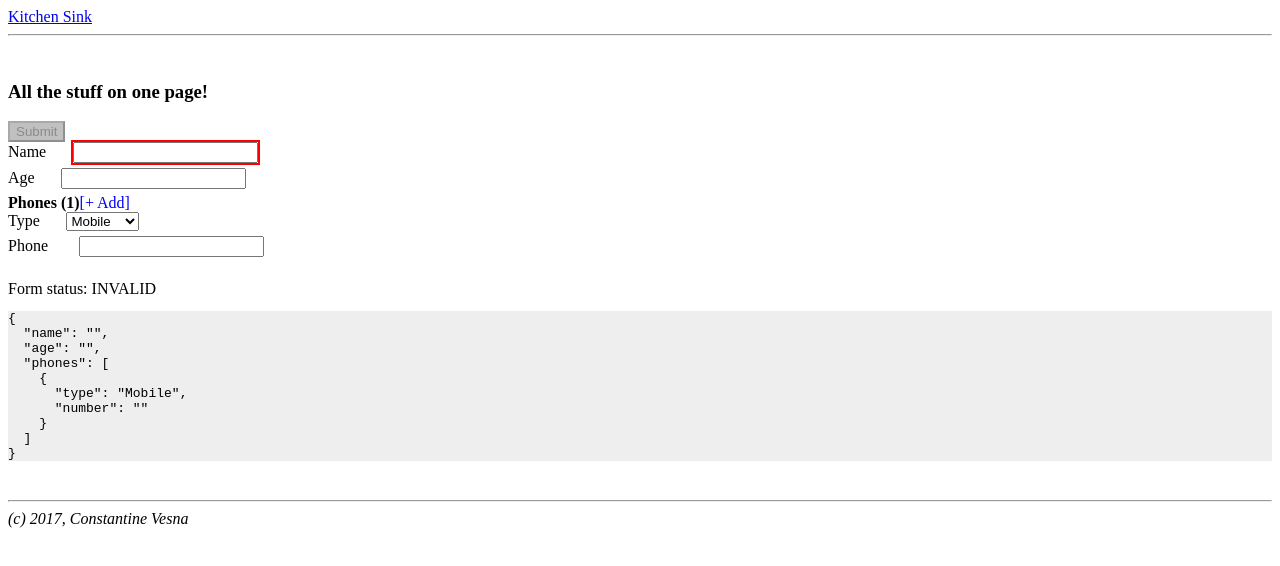
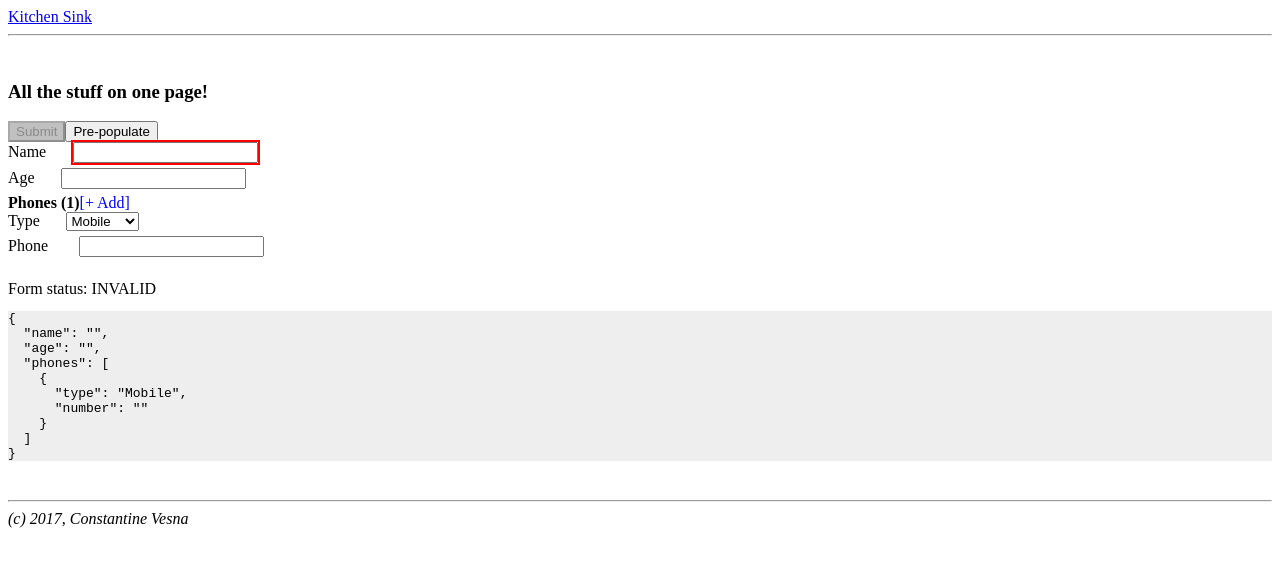
Before and after one commit to c69/angular-reactive-forms, an Angular app: page /kitchen-sink in a window 1280 px wide. Shown: the top 566 px of the page. Built offline with nearby package versions, Linux system fonts and the light colour scheme.

Commit message:
added basic form pre-population

```diff
--- a/src/app/form-kitchen-sink/form-kitchen-sink.component.html
+++ b/src/app/form-kitchen-sink/form-kitchen-sink.component.html
@@ -6,6 +6,7 @@
   (ngSubmit)="sendStuffOutside(kitchenSink.value)"
 >
   <button type="submit" [disabled]="!kitchenSink.valid">Submit</button>
+  <button type="button" (click)="prepopulateForm()">Pre-populate</button>
 
   <label>Name<input formControlName="name" type="text" /></label>
   <label>Age<input formControlName="age" type="text" /></label>
--- a/src/app/form-kitchen-sink/form-kitchen-sink.component.ts
+++ b/src/app/form-kitchen-sink/form-kitchen-sink.component.ts
@@ -43,6 +43,22 @@ export class FormKitchenSinkComponent implements OnInit {
     // using .get is alternative addressation way
     (this.kitchenSink.get('phones') as FormArray).removeAt(index);
   }
+  prepopulateForm () {
+    // a BUG: does not add a second phone
+    this.kitchenSink.patchValue({
+      name: 'John Doe',
+      age: 42,
+      phones: [
+        {
+          type: 'Mobile',
+          number: '123 322 2222'
+        }, {
+          type: 'Landline',
+          number: '800 123 4567'
+        },
+      ]
+    });
+  }
   createFormGroup_Phone (initialType: string = '', initialNumber: string = '') {
     return this.fb.group({
       type: [initialType],
```
